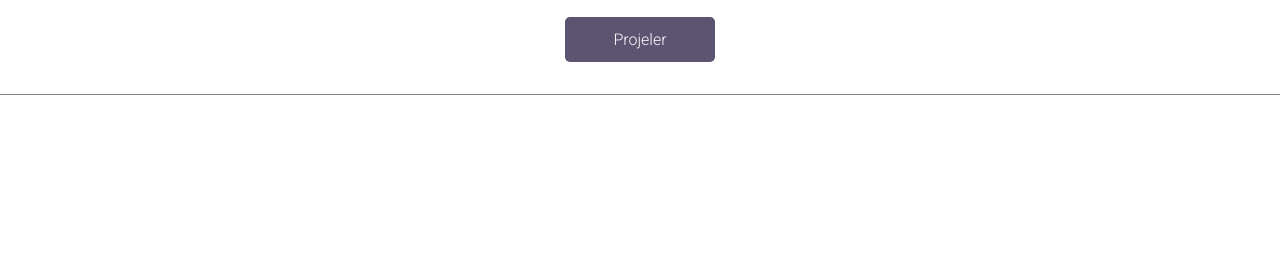
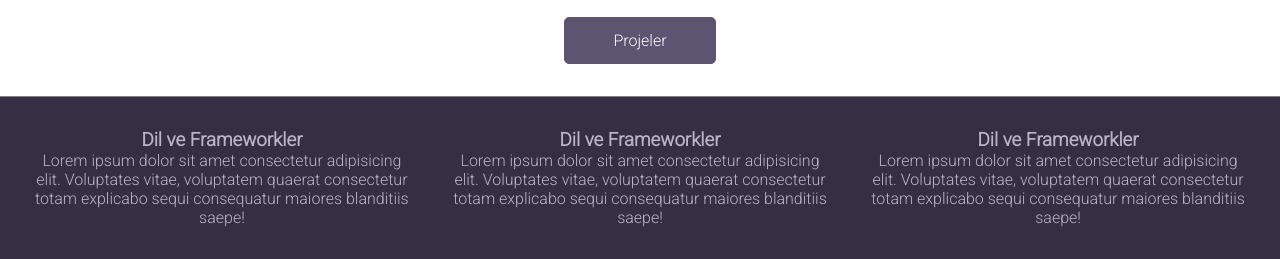
Before and after one commit to vehbiOzcan/Portfolio-Site-Template-1, a plain HTML site: page index.html in a window 1280 px wide. Shown: the part 669-928 px from the top of the page. Before the commit the page ends 800 px from the top, so only its background shows below. Drawn offline with Linux system fonts and the light colour scheme.

Commit message:
sectin skills created

```diff
--- a/css/global.css
+++ b/css/global.css
@@ -67,6 +67,7 @@
 
 .btn-dark {
     background-color: #5C5470;
+    border: 0.5px solid #5C5470;
     color: #fff;
 }
 
--- a/css/main.css
+++ b/css/main.css
@@ -40,6 +40,7 @@ a {
 
 #navbar ul li a:hover {
     background-color: #5C5470;
+    transition: all 175ms ease-in;
 }
 
 /* ********** HOME SECTION ************* */
@@ -78,3 +79,26 @@ a {
     border: 0.5px solid #5C5470;
     transition: all 0.2s ease-in;
 } */
+
+#skills {
+    color: #B9B4C7;
+    padding: 1rem;
+}
+
+#skills .items {
+    display: flex;
+    justify-content: space-between;
+    align-items: center;
+}
+
+#skills .items .item {
+    width: 33%;
+    text-align: center;
+    padding: 1rem;
+}
+
+#skills .items .item:hover {
+    color: #FFFBF5;
+    opacity: 0.8;
+    transition: all 0.2s ease-in;
+}
--- a/css/mobile.css
+++ b/css/mobile.css
@@ -5,3 +5,14 @@
     overflow: hidden;
     height: 90px;
 }
+
+#skills .items {
+    flex-direction: column;
+    align-items: center;
+}
+
+#skills .items .item {
+    width: 100%;
+    text-align: center;
+    padding: 1rem;
+}
--- a/index.html
+++ b/index.html
@@ -51,6 +51,23 @@
         <a class="btn btn-dark" href="#project">Projeler</a>
     </section>
 
+    <section id="skills" class="bg-night-grey-3">
+        <div class="items">
+            <article class="item">
+                <h1>Dil ve Frameworkler</h1>
+                <p>Lorem ipsum dolor sit amet consectetur adipisicing elit. Voluptates vitae, voluptatem quaerat consectetur totam explicabo sequi consequatur maiores blanditiis saepe!</p>
+            </article>
+            <article class="item">
+                <h1>Dil ve Frameworkler</h1>
+                <p>Lorem ipsum dolor sit amet consectetur adipisicing elit. Voluptates vitae, voluptatem quaerat consectetur totam explicabo sequi consequatur maiores blanditiis saepe!</p>
+            </article>
+            <article class="item">
+                <h1>Dil ve Frameworkler</h1>
+                <p>Lorem ipsum dolor sit amet consectetur adipisicing elit. Voluptates vitae, voluptatem quaerat consectetur totam explicabo sequi consequatur maiores blanditiis saepe!</p>
+            </article>
+        </div>
+    </section>
+
 </body>
 
 </html>
```
